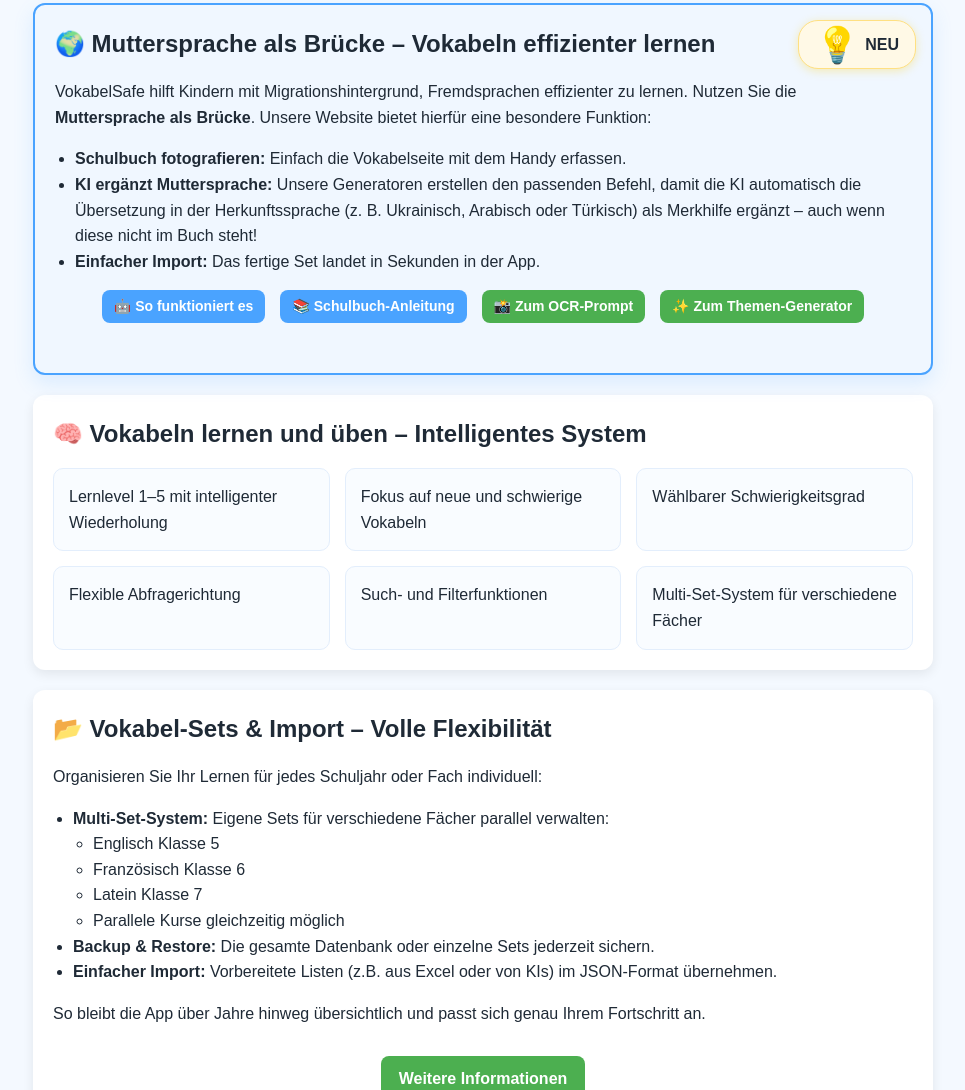
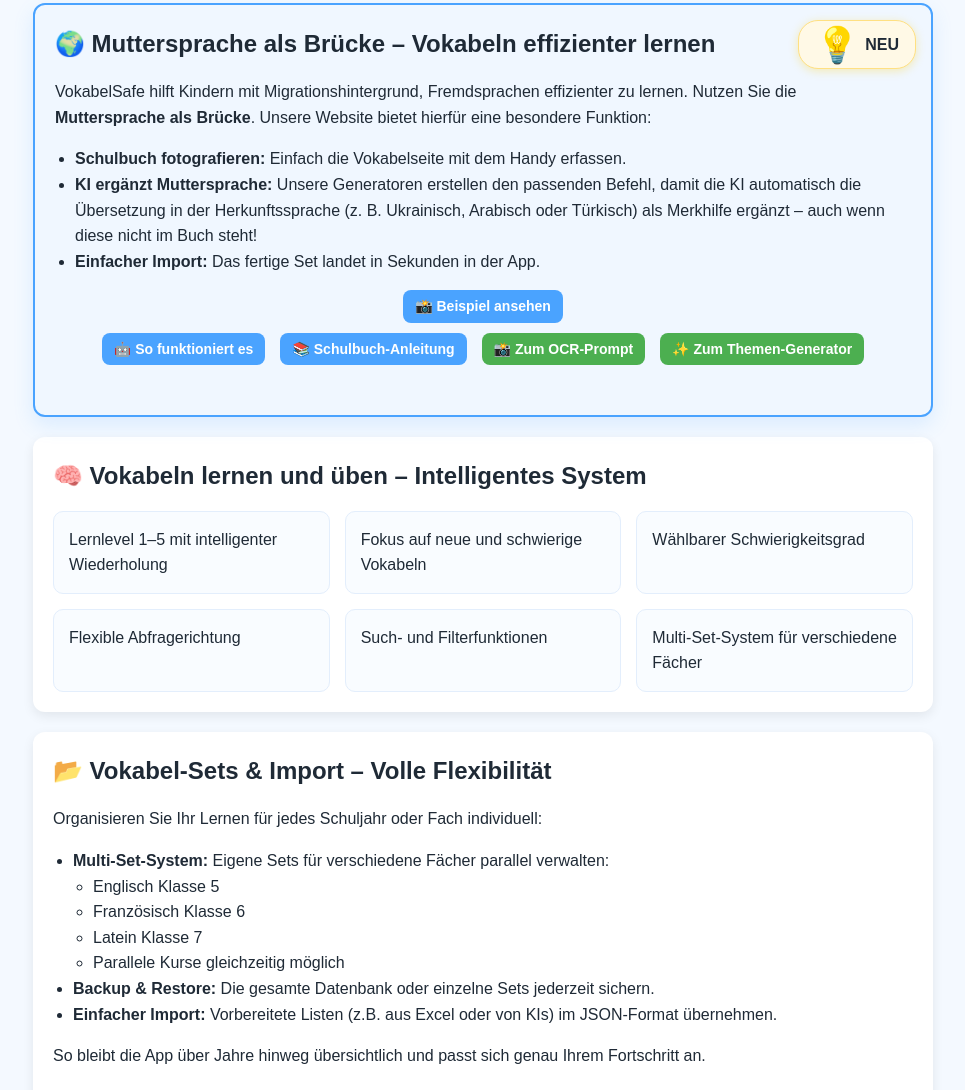
Before and after one commit to VokabelSafe/vokabelsafe-app, a plain HTML site: page index.html in a window 1280 px wide. Shown: the part 1061-2151 px from the top of the page, without its empty margins (157-1122 px from the left). Drawn offline with Linux system fonts and the light colour scheme.

Commit message:
Neuer Anker beispiel-brueckensprache in ki-tools und verwendung in index.html mit neuem Button bei Muttersprache als Brücke

```diff
--- a/index.html
+++ b/index.html
@@ -190,7 +190,10 @@
       <li><strong>Einfacher Import:</strong> Das fertige Set landet in Sekunden in der App.</li>
     </ul>
 
-    <div class="buttons mt-15">
+    <div class="buttons mt-15 mb-0">
+      <a class="btn btn-primary btn-small" href="ki-tools.html#beispiel-brueckensprache">📸 Beispiel ansehen</a>
+    </div>
+    <div class="buttons mt-10">
       <a class="btn btn-primary btn-small" href="ki-tools.html">🤖 So funktioniert es</a>
       <a class="btn btn-primary btn-small" href="schulbuch-vokabeln.html">📚 Schulbuch-Anleitung</a>
       <a class="btn btn-secondary btn-small" href="ocr-prompt.html">📸 Zum OCR-Prompt</a>
```
Also changed, not shown: ki-tools.html (+1 -1 lines).
